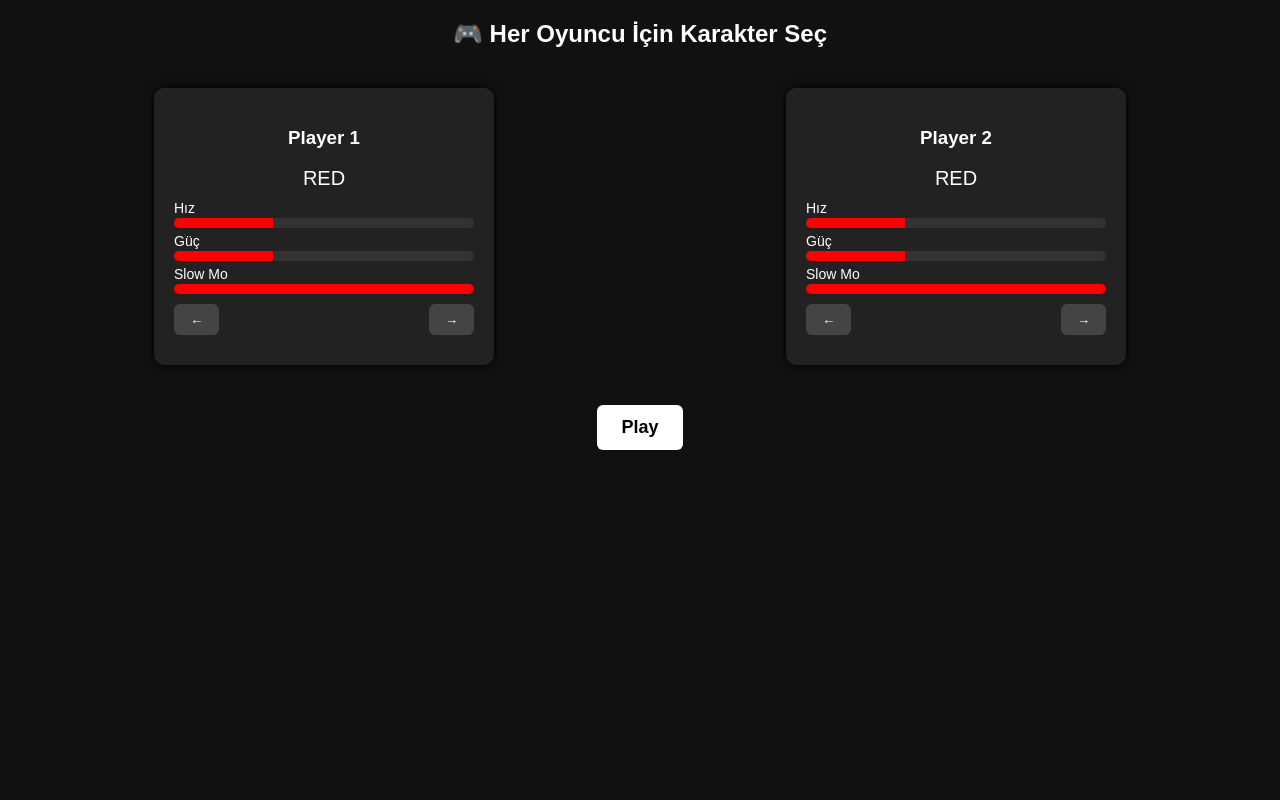
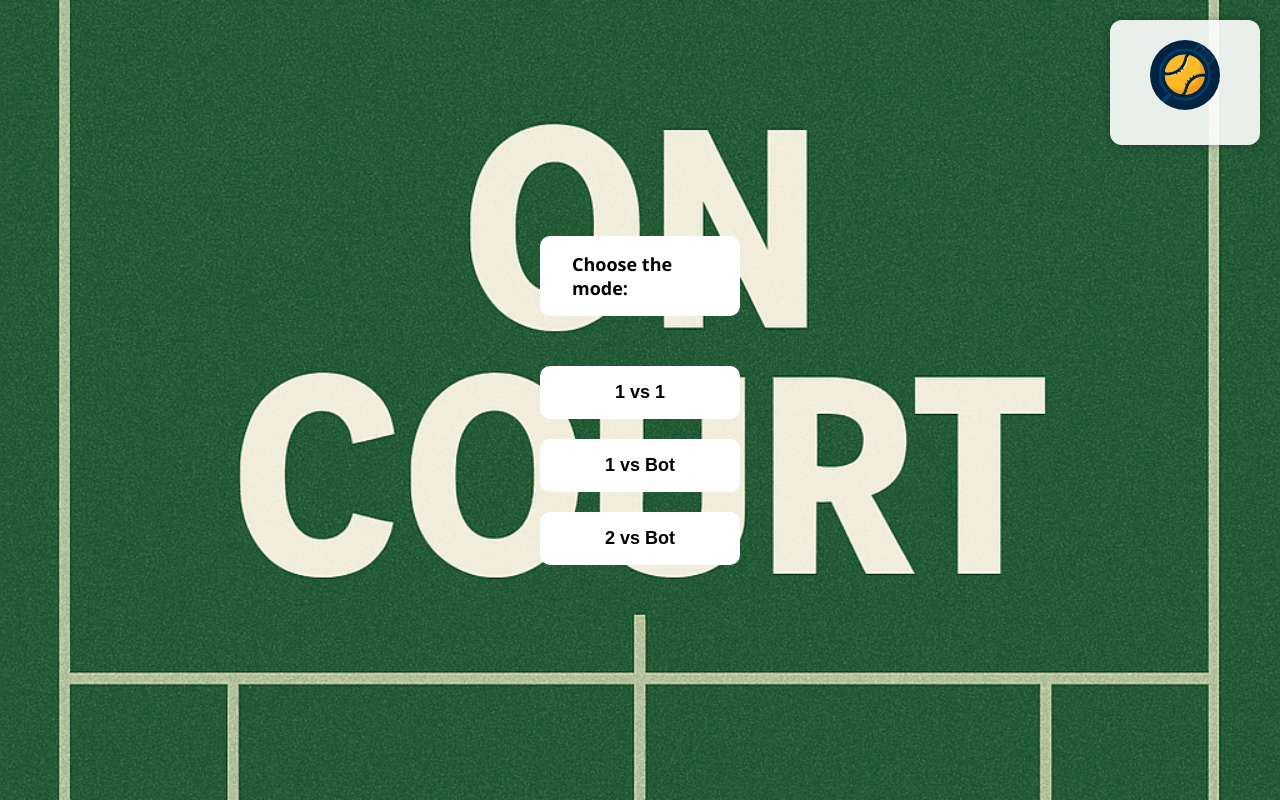
Before and after one commit to t34k4n/tennisgame, a Django app: page /game-mode/ in a window 1280 px wide. Run offline with Django 5.2, Linux system fonts and the light colour scheme.

Commit message:
more updates

```diff
--- a/core/templates/game_mode.html
+++ b/core/templates/game_mode.html
@@ -1,163 +1,131 @@
 {% load static %}
 <!DOCTYPE html>
-<html>
+<html lang="en">
 <head>
     <meta charset="UTF-8">
-    <title>Karakter Seçimi</title>
+    <title>Game Mode - On Court</title>
     <style>
+        * { margin: 0; padding: 0; box-sizing: border-box; }
+
         body {
-            background: #111;
+            background-image: url("{% static 'background.jpg' %}");
+            background-size: cover;
+            background-position: center;
+            height: 100vh;
+            font-family: 'Segoe UI', Tahoma, Geneva, Verdana, sans-serif;
             color: white;
-            font-family: sans-serif;
-            text-align: center;
+            display: flex;
+            flex-direction: column;
+            justify-content: center;
+            align-items: center;
         }
 
-        .selector-container {
-            display: flex;
-            justify-content: space-around;
-            margin-top: 40px;
+        .profile-box {
+            position: absolute;
+            top: 20px;
+            right: 20px;
+            background-color: rgba(255,255,255,0.9);
+            padding: 20px;
+            border-radius: 12px;
+            text-align: center;
+            width: 150px;
+            box-shadow: 0 0 10px rgba(0,0,0,0.3);
         }
 
-        .player-box {
-            background-color: #222;
-            padding: 20px;
-            border-radius: 10px;
-            width: 300px;
-            box-shadow: 0 0 10px #000;
-        }
-
-        .char-name {
-            font-size: 20px;
+        .profile-image {
+            width: 70px;
+            height: 70px;
+            border-radius: 50%;
+            object-fit: cover;
             margin-bottom: 10px;
         }
 
-        .bar-label {
-            text-align: left;
-            margin: 5px 0 2px 0;
-            font-size: 14px;
-        }
-
-        .bar {
-            background-color: #333;
-            border-radius: 5px;
-            overflow: hidden;
-            height: 10px;
-        }
-
-        .bar-fill {
-            height: 10px;
-        }
-
-        .nav-buttons {
-            display: flex;
-            justify-content: space-between;
-            margin: 10px 0;
-        }
-
-        .nav-buttons button {
-            padding: 8px 16px;
-            background-color: #444;
-            color: white;
-            border: none;
-            border-radius: 6px;
+        .username {
+            color: black;
+            font-weight: bold;
             cursor: pointer;
         }
 
-        .play-btn {
+        .dropdown {
+            display: none;
+            flex-direction: column;
+            margin-top: 10px;
+            gap: 8px;
+        }
+
+        .dropdown a {
+            text-decoration: none;
+            color: white;
+            background-color: #1e90ff;
+            padding: 8px;
+            border-radius: 6px;
+            font-size: 14px;
+            transition: background-color 0.2s ease;
+        }
+
+        .dropdown a:hover {
+            background-color: #4682b4;
+        }
+
+        .buttons {
+            display: flex;
+            flex-direction: column;
+            gap: 20px;
             margin-top: 40px;
-            padding: 12px 24px;
+            align-items: center;
+        }
+
+        .main-button {
+            background-color: white;
+            color: black;
+            padding: 16px 32px;
+            border: none;
+            border-radius: 10px;
             font-size: 18px;
             font-weight: bold;
-            border: none;
-            border-radius: 6px;
-            background: white;
-            color: black;
             cursor: pointer;
+            transition: background-color 0.3s ease;
+            width: 200px;
+        }
+
+        .main-button:hover {
+            background-color: #dddddd;
         }
     </style>
 </head>
 <body>
-<h2>🎮 Her Oyuncu İçin Karakter Seç</h2>
-<form method="POST">
-    {% csrf_token %}
 
-    <div class="selector-container">
-
-        <!-- Player 1 -->
-        <div class="player-box">
-            <h3>Player 1</h3>
-            <div id="char-name-1" class="char-name"></div>
-            <div class="bar-label">Hız</div>
-            <div class="bar"><div id="bar-speed-1" class="bar-fill"></div></div>
-            <div class="bar-label">Güç</div>
-            <div class="bar"><div id="bar-power-1" class="bar-fill"></div></div>
-            <div class="bar-label">Slow Mo</div>
-            <div class="bar"><div id="bar-slowmo-1" class="bar-fill"></div></div>
-            <div class="nav-buttons">
-                <button type="button" onclick="changeChar(-1, 1)">&larr;</button>
-                <button type="button" onclick="changeChar(1, 1)">&rarr;</button>
-            </div>
-            <input type="hidden" id="character1" name="character1" required>
-        </div>
-
-        <!-- Player 2 -->
-        <div class="player-box">
-            <h3>Player 2</h3>
-            <div id="char-name-2" class="char-name"></div>
-            <div class="bar-label">Hız</div>
-            <div class="bar"><div id="bar-speed-2" class="bar-fill"></div></div>
-            <div class="bar-label">Güç</div>
-            <div class="bar"><div id="bar-power-2" class="bar-fill"></div></div>
-            <div class="bar-label">Slow Mo</div>
-            <div class="bar"><div id="bar-slowmo-2" class="bar-fill"></div></div>
-            <div class="nav-buttons">
-                <button type="button" onclick="changeChar(-1, 2)">&larr;</button>
-                <button type="button" onclick="changeChar(1, 2)">&rarr;</button>
-            </div>
-            <input type="hidden" id="character2" name="character2" required>
+    <!-- Kullanıcı Kutusu -->
+    <div class="profile-box" onmouseover="showDropdown()" onmouseout="hideDropdown()">
+        <img class="profile-image" src="{% static 'user_default.jpg' %}" alt="User">
+        <div class="username">{{ request.user.username }}</div>
+        <div class="dropdown" id="dropdownMenu">
+            <a href="{% url 'settings' %}">Settings</a>
+            <a href="{% url 'logout' %}">Log out</a>
         </div>
     </div>
 
-    <button type="submit" class="play-btn">Play</button>
-</form>
+    <!-- Başlık -->
+    <h2 class ="main-button"style="margin-bottom: 10px; color: black;">Choose the mode:</h2>
 
-<script>
-    const characters = [
-        { char: 'red', color: 'red', speed: 33, power: 33, slowmo: 100 },
-        { char: 'purple', color: 'purple', speed: 100, power: 33, slowmo: 33 },
-        { char: 'green', color: 'lime', speed: 33, power: 100, slowmo: 33 },
-        { char: 'blue', color: '#1e90ff', speed: 66, power: 66, slowmo: 66 },
-    ];
+    <form method="POST">
+        {% csrf_token %}
+        <div class="buttons">
+            <button type="submit" name="mode" value="1v1" class="main-button">1 vs 1</button>
+            <button type="button" class="main-button" onclick="alert('Under development')">1 vs Bot</button>
+            <button type="button" class="main-button" onclick="alert('Under development')">2 vs Bot</button>
+        </div>
+    </form>
 
-    let index1 = 0;
-    let index2 = 0;
+    <script>
+        function showDropdown() {
+            document.getElementById("dropdownMenu").style.display = "flex";
+        }
 
-    function renderChar(player) {
-        const i = (player === 1) ? index1 : index2;
-        const c = characters[i];
-
-        document.getElementById(`char-name-${player}`).innerText = c.char.toUpperCase();
-        document.getElementById(`bar-speed-${player}`).style.width = c.speed + '%';
-        document.getElementById(`bar-speed-${player}`).style.background = c.color;
-        document.getElementById(`bar-power-${player}`).style.width = c.power + '%';
-        document.getElementById(`bar-power-${player}`).style.background = c.color;
-        document.getElementById(`bar-slowmo-${player}`).style.width = c.slowmo + '%';
-        document.getElementById(`bar-slowmo-${player}`).style.background = c.color;
-        document.getElementById(`character${player}`).value = c.char;
-    }
-
-    function changeChar(direction, player) {
-        if (player === 1) {
-            index1 = (index1 + direction + characters.length) % characters.length;
-        } else {
-            index2 = (index2 + direction + characters.length) % characters.length;
+        function hideDropdown() {
+            document.getElementById("dropdownMenu").style.display = "none";
         }
-        renderChar(player);
-    }
-
-    renderChar(1);
-    renderChar(2);
-</script>
+    </script>
 
 </body>
 </html>
```
Also changed, not shown: core/templates/character_select.html (+5 -5 lines), core/templates/dashboard.html (+32 -10 lines), core/templates/game.html (+31 -16 lines), db.sqlite3.
